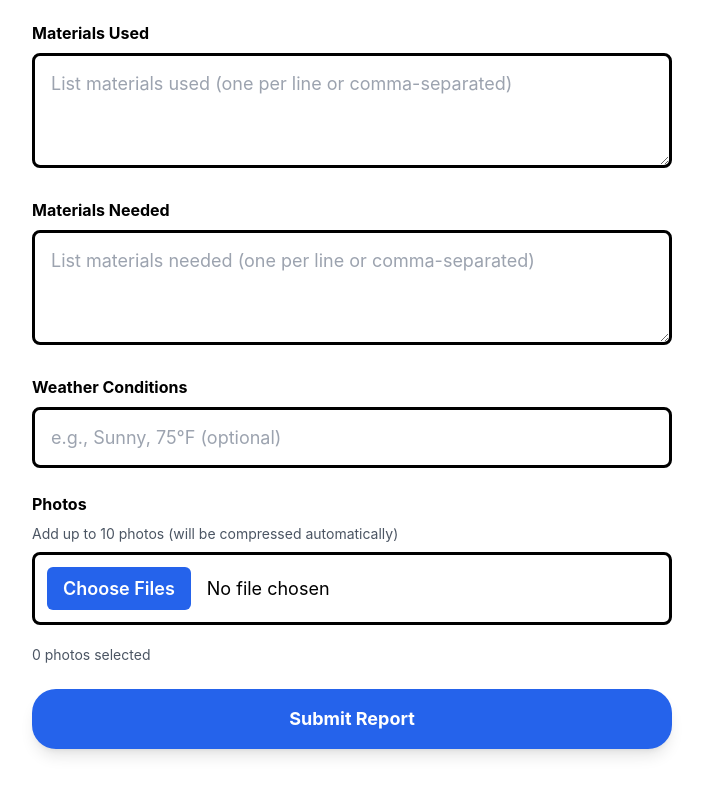
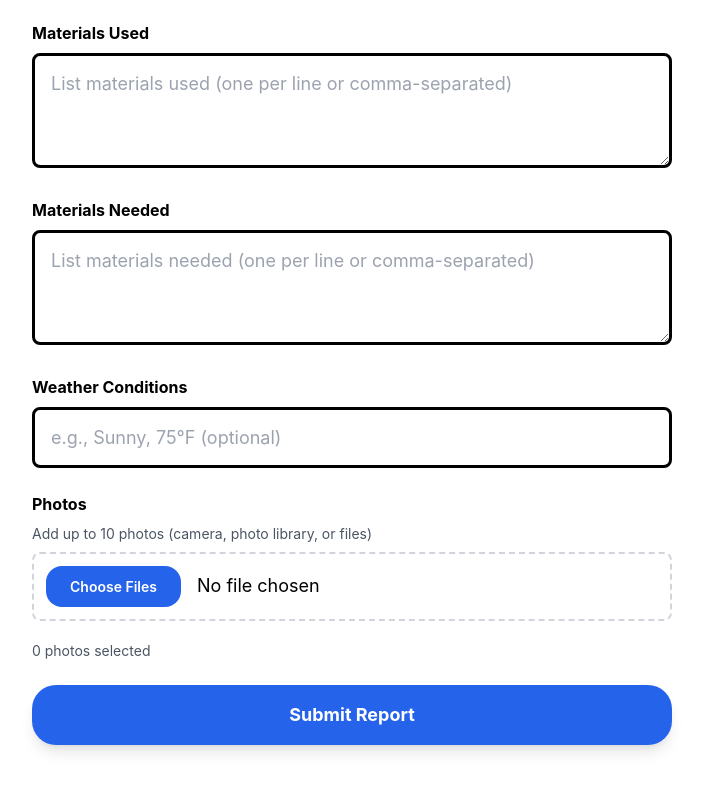
Before and after one commit to asmith81/custom_form_demo, a website: page public/index.html in a window 1280 px wide. Shown: the part 1223-2018 px from the top of the page, without its empty margins (288-991 px from the left). Drawn offline with nearby package versions, Linux system fonts and the light colour scheme; no server answers.

Commit message:
Expand photo upload: support camera, photo library, and file selection with HEIC support

```diff
--- a/public/index.html
+++ b/public/index.html
@@ -249,13 +249,12 @@
             <!-- Photos -->
             <div class="form-field">
                 <label for="photos" class="form-label">Photos</label>
-                <p class="text-sm text-gray-600 mb-2">Add up to 10 photos (will be compressed automatically)</p>
+                <p class="text-sm text-gray-600 mb-2">Add up to 10 photos (camera, photo library, or files)</p>
                 <input
                     type="file"
                     id="photos"
                     name="photos"
-                    accept="image/*"
-                    capture="environment"
+                    accept="image/*,image/heic,image/heif"
                     multiple
                     class="form-input file-input">
                 <div id="photoPreview" class="photo-preview-grid mt-3"></div>
--- a/public/service-worker.js
+++ b/public/service-worker.js
@@ -3,7 +3,7 @@
  * Caches static assets for offline availability
  */
 
-const CACHE_NAME = 'jobsite-form-v3';
+const CACHE_NAME = 'jobsite-form-v4';
 const ASSETS_TO_CACHE = [
     '/',
     '/index.html',
--- a/public/styles.css
+++ b/public/styles.css
@@ -305,25 +305,55 @@ button {
     padding: 0.75rem;
     cursor: pointer;
     background-color: #f9fafb;
+    border: 2px dashed #d1d5db !important;
 }
 
 .file-input::-webkit-file-upload-button {
-    padding: 0.5rem 1rem;
+    padding: 0.625rem 1.5rem;
     background-color: #2563eb;
     color: white;
     border: none;
-    border-radius: 0.375rem;
+    border-radius: 1rem;
     cursor: pointer;
     font-weight: 600;
+    font-size: 0.875rem;
     margin-right: 1rem;
+    transition: all 0.2s;
 }
 
 .file-input::-webkit-file-upload-button:hover {
     background-color: #1d4ed8;
+    transform: translateY(-1px);
+    box-shadow: 0 2px 4px rgba(0, 0, 0, 0.1);
+}
+
+.file-input::-webkit-file-upload-button:active {
+    transform: translateY(0);
+}
+
+/* Firefox */
+.file-input::file-selector-button {
+    padding: 0.625rem 1.5rem;
+    background-color: #2563eb;
+    color: white;
+    border: none;
+    border-radius: 1rem;
+    cursor: pointer;
+    font-weight: 600;
+    font-size: 0.875rem;
+    margin-right: 1rem;
+    transition: all 0.2s;
+}
+
+.file-input::file-selector-button:hover {
+    background-color: #1d4ed8;
+    transform: translateY(-1px);
+    box-shadow: 0 2px 4px rgba(0, 0, 0, 0.1);
 }
 
 body[data-mode="indoor"] .file-input {
     background-color: #374151;
+    border-color: #6b7280 !important;
 }
 
 body[data-mode="indoor"] .file-input::-webkit-file-upload-button {
@@ -331,6 +361,14 @@ body[data-mode="indoor"] .file-input::-webkit-file-upload-button {
 }
 
 body[data-mode="indoor"] .file-input::-webkit-file-upload-button:hover {
+    background-color: #4f46e5;
+}
+
+body[data-mode="indoor"] .file-input::file-selector-button {
+    background-color: #6366f1;
+}
+
+body[data-mode="indoor"] .file-input::file-selector-button:hover {
     background-color: #4f46e5;
 }
 
```
